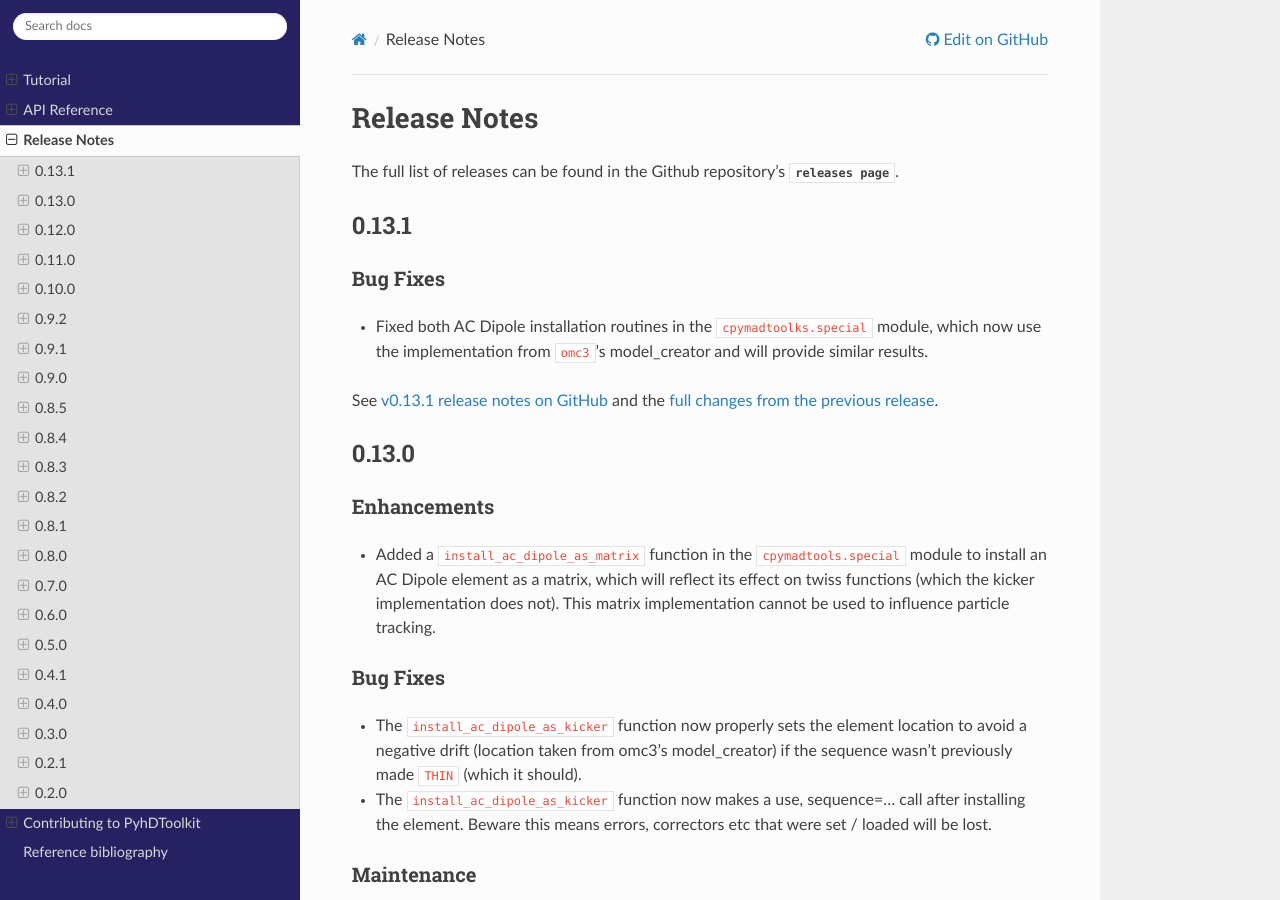
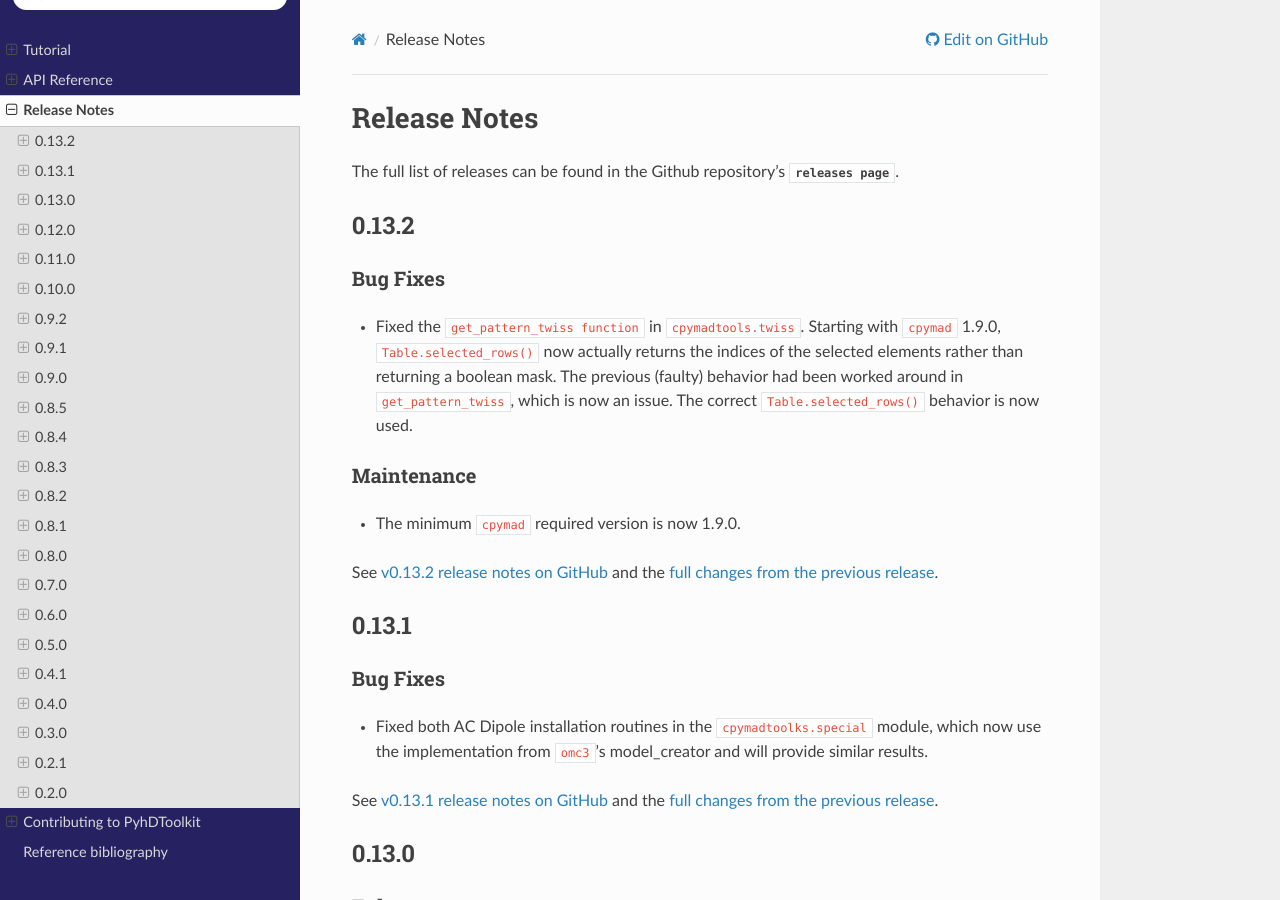
Before and after one commit to fsoubelet/PyhDToolkit, a Sphinx documentation site: the page built from docs/release.rst, in a window 1280 px wide and 900 px high. Built offline with Sphinx 7.4.7 and the Read the Docs theme 2.0.0, drawn with Linux system fonts in a browser that asks for light colours; pages that are not in the unit, such as notebooks, are missing from menus.

Commit message:
release 0.13.2

```diff
--- a/docs/release.rst
+++ b/docs/release.rst
@@ -2,6 +2,24 @@ Release Notes
 =============
 
 The full list of releases can be found in the Github repository's `releases page <https://github.com/fsoubelet/PyhDToolkit/releases>`.
+
+.. _release_0.13.2:
+
+0.13.2
+------
+
+Bug Fixes
+~~~~~~~~~
+
+* Fixed the ``get_pattern_twiss function`` in ``cpymadtools.twiss``. Starting with ``cpymad`` 1.9.0, ``Table.selected_rows()`` now actually returns the indices of the selected elements rather than returning a boolean mask. The previous (faulty) behavior had been worked around in ``get_pattern_twiss``, which is now an issue. The correct ``Table.selected_rows()`` behavior is now used.
+
+Maintenance
+~~~~~~~~~~~
+
+* The minimum ``cpymad`` required version is now 1.9.0.
+
+See `v0.13.2 release notes on GitHub <https://github.com/fsoubelet/PyhDToolkit/releases/tag/0.13.2>`_ and the `full changes from the previous release <https://github.com/fsoubelet/PyhDToolkit/compare/0.13.1...0.13.2>`_.
+
 
 .. _release_0.13.1:
 
```
